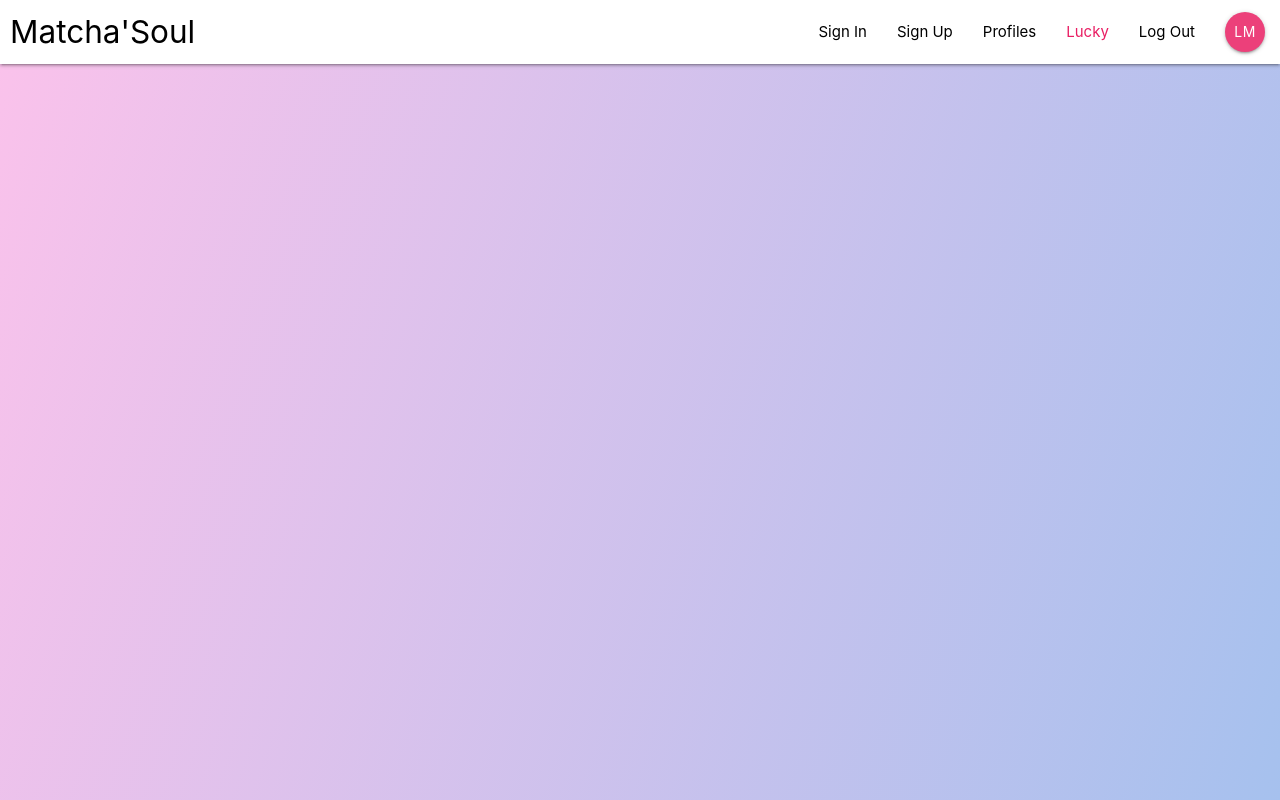
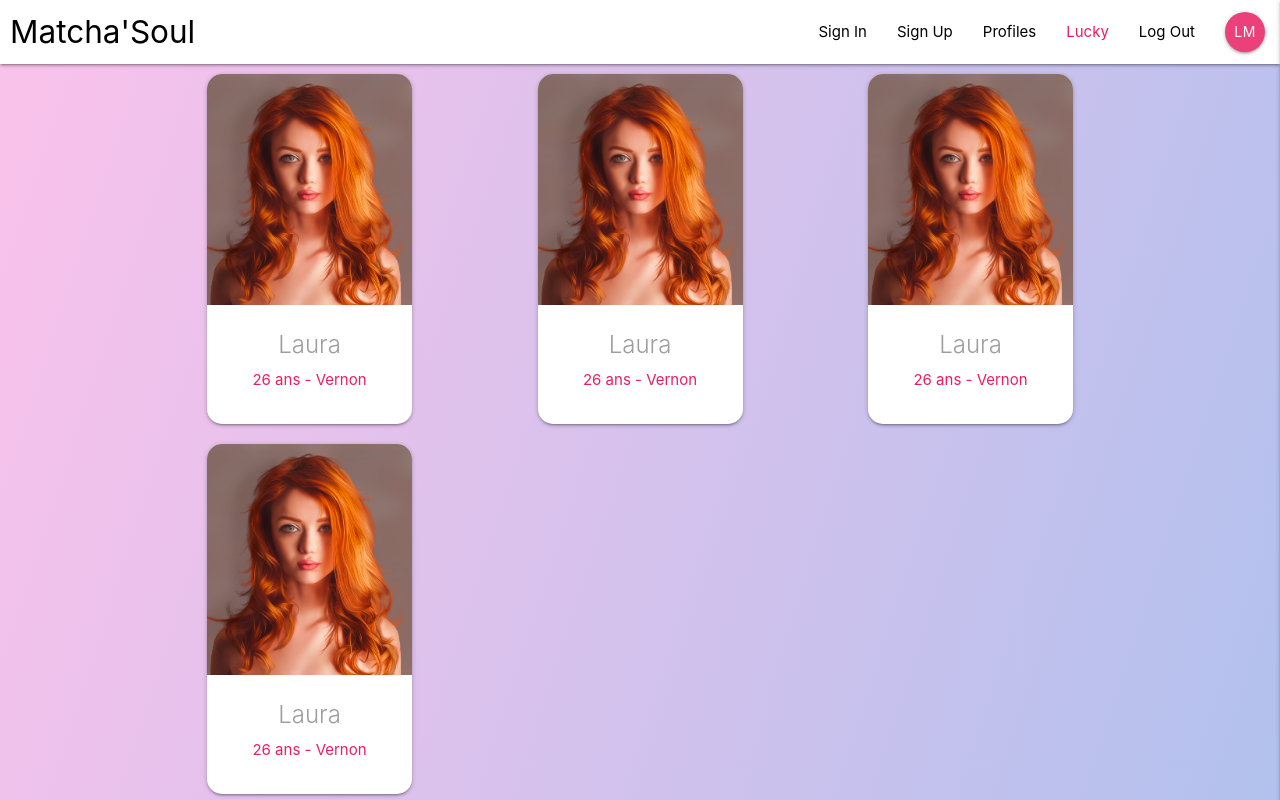
Before and after one commit to TNGitUser/matcha-react, a React (Create React App) app: page /profiles-list in a window 1280 px wide. Shown: the top 800 px of the page. Built offline with nearby package versions, Linux system fonts and the light colour scheme.

Commit message:
Update - ProfilePeek

```diff
--- a/src/App.js
+++ b/src/App.js
@@ -6,6 +6,7 @@ import { connect } from 'react-redux';
 import Dashboard from './components/dashboard/Dashboard';
 import SignUp from './components/auth/SignUp';
 import SignIn from './components/auth/SignIn';
+import ProfileList from './components/profile/ProfileList';
 
 class App extends Component {
   render() {
@@ -16,6 +17,7 @@ class App extends Component {
             <Switch>
               <Route exact path="/" component={Dashboard} />
               <Route path="/profiles/:user_id" component={Profile} />
+              <Route path="/profiles-list" component={ProfileList} />
               <Route path="/signin" component={SignIn} />
               <Route path="/signup" component={SignUp} />
             </Switch>
--- a/src/components/auth/SignIn.js
+++ b/src/components/auth/SignIn.js
@@ -21,7 +21,7 @@ export class SignIn extends Component {
     render() {
         return (
             <div className="row">
-                <div className="col s8 m4 offset-s2 offset-m4 ">
+                <div className="col s8 m6 offset-s2 offset-m3 ">
                     <form className="white signin z-depth-3" onSubmit={this.handleSubmit}>
                         <h5 className="grey-text text-darken-3">Sign in</h5>
                         <div className="input-field">
@@ -34,7 +34,8 @@ export class SignIn extends Component {
                         </div>
                         <div className="input-field">
                             <button className="btn pink lighten-1 z-depth-0">Login</button>
-                            <button className="btn grey lighten-1 z-depth-1 right" onClick={() => { this.props.history.push('/forgot-password') }}>Mot de passe oublié ?</button>
+                            <button className="btn grey lighten-1 z-depth-1 right hide-on-med-and-down small" onClick={() => { this.props.history.push('/forgot-password') }}>Mot de passe oublié ?</button>
+                            <i className="material-icons hide-fw-pwd right forgot_pwd" onClick={() => { this.props.history.push('/forgot-password') }}>https</i>
                         </div>
                     </form>
                 </div>
--- a/src/components/layout/Navbar.js
+++ b/src/components/layout/Navbar.js
@@ -10,7 +10,8 @@ class Navbar extends Component {
         const options = {
             inDuration: 250,
             outDuration: 200,
-            draggable: true
+            draggable: true,
+            edge : "right"
         };
         M.Sidenav.init(this.Sidenav, options);
     }
@@ -25,6 +26,7 @@ class Navbar extends Component {
                 <a href="#!" data-target="slide-out" className="sidenav-trigger right"><i className="material-icons">menu</i></a>
                 <ul ref={Sidenav => { this.Sidenav = Sidenav; }} id="slide-out" className="sidenav">
                     <SignedInLinksSidebar/>
+                    <SignedOutLinksSidebar/>
                 </ul>
             </nav>
         )
--- /dev/null
+++ b/src/components/profile/ProfileList.js
@@ -0,0 +1,25 @@
+import React, { Component } from 'react'
+import ProfilePeek from './ProfilePeek'
+
+export class ProfileList extends Component {
+    render() {
+        return (
+            <div className="container">
+                <div className="row profile-row s8 m8">
+                    <ProfilePeek />
+                    <ProfilePeek />
+                    <ProfilePeek />
+                    <ProfilePeek />
+                </div>
+                <div className="row profile-row s8 m8">
+                    <ProfilePeek />
+                    <ProfilePeek />
+                    <ProfilePeek />
+                    <ProfilePeek />
+                </div>
+            </div>
+        )
+    }
+}
+
+export default ProfileList
--- /dev/null
+++ b/src/components/profile/ProfilePeek.js
@@ -0,0 +1,26 @@
+import React, { Component } from 'react'
+import { withRouter } from 'react-router-dom';
+
+export class ProfilePeek extends Component {
+    state = {
+        profile_id : 5468871046058184,
+        age : 26,
+        city : "Vernon"
+    }
+
+    render() {
+        return (
+            <div className="col card profilePeek" onClick={() => { this.props.history.push('/profiles/' + this.state.profile_id) }}>
+                <div className="profile-image activator">
+                    <img src="/img/beautiful_female.jpg" alt="" className="activator wave-effect waves-block waves-light"/>
+                </div>
+                <div className="card-content">
+                    <span className="card-title activator grey-text center">Laura</span>
+                    <p className="pink-text center">{this.state.age} ans - {this.state.city}</p>
+                </div>
+            </div>
+        )
+    }
+}
+
+export default withRouter(ProfilePeek)
--- a/src/index.css
+++ b/src/index.css
@@ -65,3 +65,47 @@ code {
 .sidenav-trigger {
   color : #a6c1ee;
 }
+
+.forgot_pwd {
+  display: none;
+  cursor: pointer;
+  margin-top: 5px;
+  color: grey;
+}
+
+@media only screen and (max-width: 991px) {
+  .hide-fw-pwd {
+    display: inline;
+  }
+}
+
+.profilePeek {
+  height: 350px;
+  width: 205px;
+  border-radius: 15px;
+  overflow: hidden;
+  margin: 10px 15px;
+}
+
+.profile-image {
+  position: relative;
+}
+
+.profile-image img {
+  display: block;
+  border-radius: 2px 2px 0 0;
+  position: relative;
+  margin: 0 auto;
+  left: -50%;
+  right: auto;
+  top: 0;
+  bottom: 0;
+  width: 200%;
+}
+
+.profile-row {
+  display: flex;
+  flex-direction: row;
+  flex-wrap: wrap;
+  justify-content: space-between;
+}
```
Also changed, not shown: public/img/beautiful_female.jpg (added).
